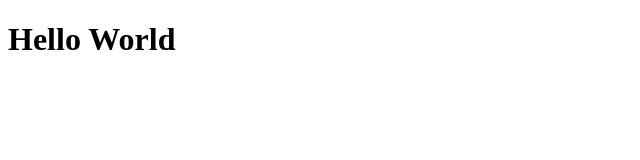
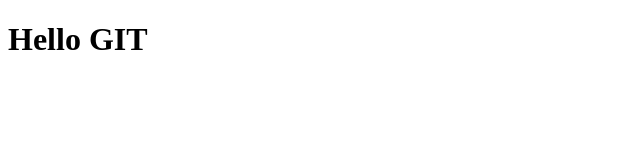
Before and after one commit to wiluszd/git_tutorial_exam, a plain HTML site: page index.html in a window 1280 px wide. Shown: the whole page, without its empty margins (0-640 px from the left). Drawn offline with Linux system fonts and the light colour scheme.

Commit message:
zmiana html

```diff
--- a/index.html
+++ b/index.html
@@ -6,6 +6,6 @@
     <title>Document</title>
 </head>
 <body>
-    <h1>Hello World</h1>
+    <h1>Hello GIT</h1>
 </body>
 </html>
```
